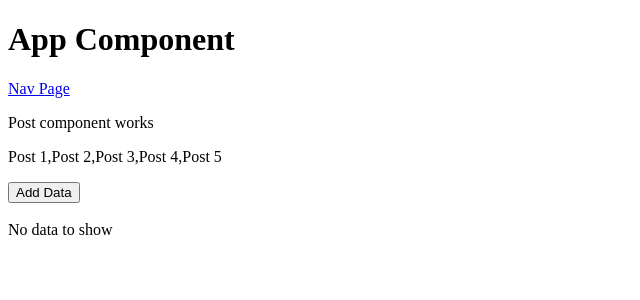
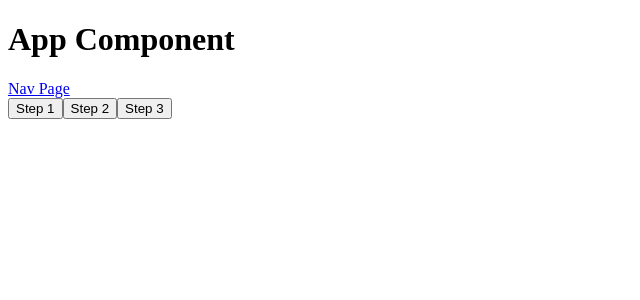
Before and after one commit to Tkumar02/angTut, an Angular app: page / in a window 1280 px wide. Shown: the top 300 px of the page, without its empty margins (0-640 px from the left). Built offline with nearby package versions, Linux system fonts and the light colour scheme.

Commit message:
swtichCases

```diff
--- a/src/app/post/post.component.html
+++ b/src/app/post/post.component.html
@@ -1,18 +1,11 @@
-<p>Post component works</p>
-<p>{{postArray}}</p>
+<div>
+    <button (click)="changeForm('step1')">Step 1</button>
+    <button (click)="changeForm('step2')">Step 2</button>
+    <button (click)="changeForm('step3')">Step 3</button>
+</div>
 
-<div>
-<button (click)="addPost()"> Add Data </button>
-</div><br>
-
-<div *ngIf="postObject.length>0; then data else noData"></div>
-
-<ng-template #data>
-    <ul>
-        <li *ngFor="let post of postObject; let i=index">{{post.title}} -- <button (click)="deletePost(i)">Delete</button></li>
-    </ul>
-</ng-template>
-
-<ng-template #noData>
-    No data to show
-</ng-template>
+<div [ngSwitch]="form">
+    <div *ngSwitchCase="'step1'">Form 1</div>
+    <div *ngSwitchCase="'step2'">Form 2</div>
+    <div *ngSwitchCase="'step3'">Form 3</div>
+</div>
--- a/src/app/post/post.component.ts
+++ b/src/app/post/post.component.ts
@@ -6,20 +6,9 @@ import { Component } from '@angular/core';
   styleUrls: ['./post.component.css']
 })
 export class PostComponent {
-  postArray: Array<string> = ['Post 1','Post 2','Post 3','Post 4', 'Post 5']
-  postObject: Array<any> = []
-
-  lastPost: number = 0
-  newTitle: string = ''
-
-  addPost(){
-    this.lastPost = this.postObject.length + 1
-    this.newTitle = 'Post ' + this.lastPost
-    this.postObject.push({title:this.newTitle, id:this.lastPost})
-  }
-  deletePost(i:number){
-    console.log(i,'this is i')
-    this.postObject.splice(i,1)
-    console.log(this.postObject.length, 'length')
+  form: string = ''
+  changeForm(status:string){
+    this.form = status
+    console.log(this.form)
   }
 }
```
